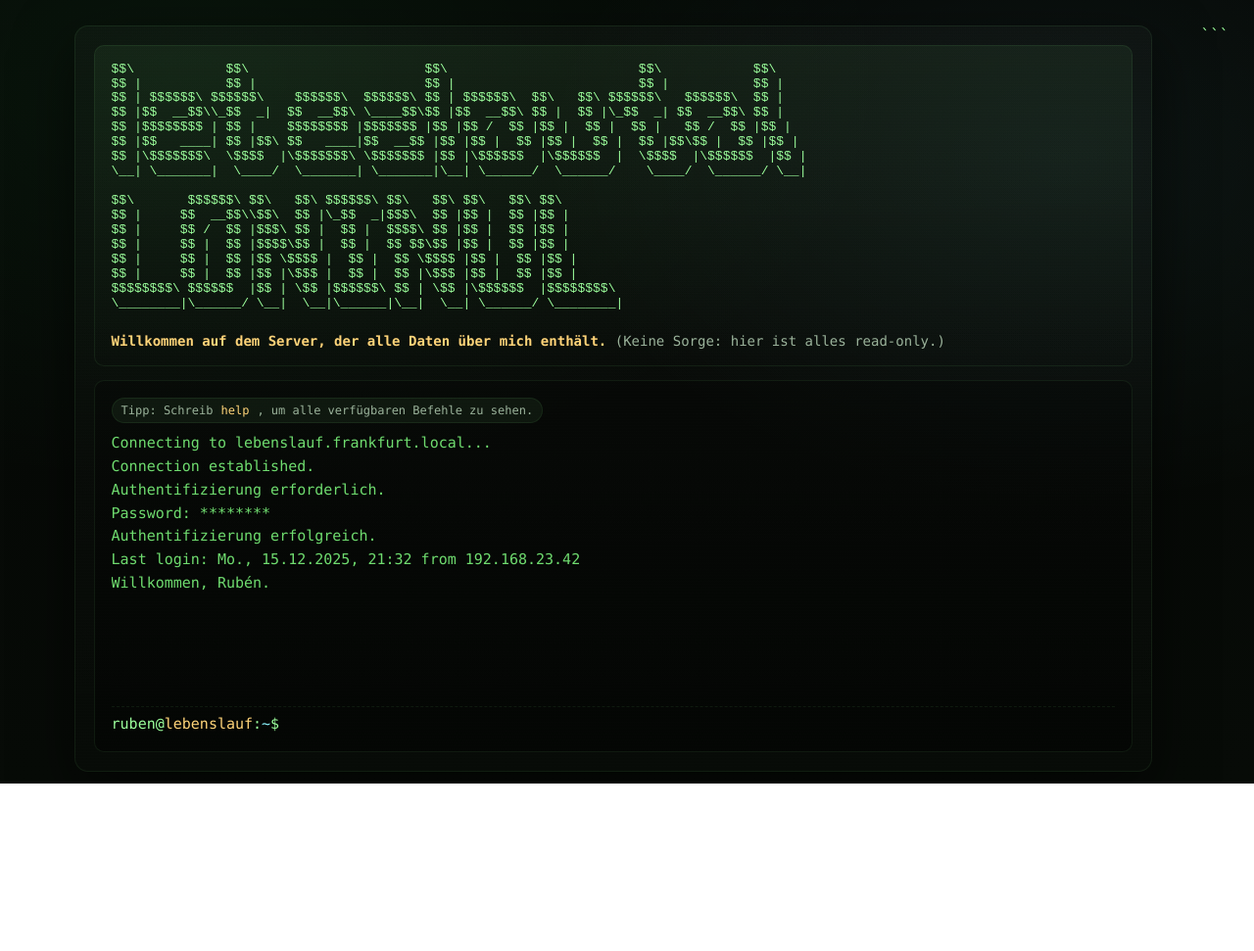
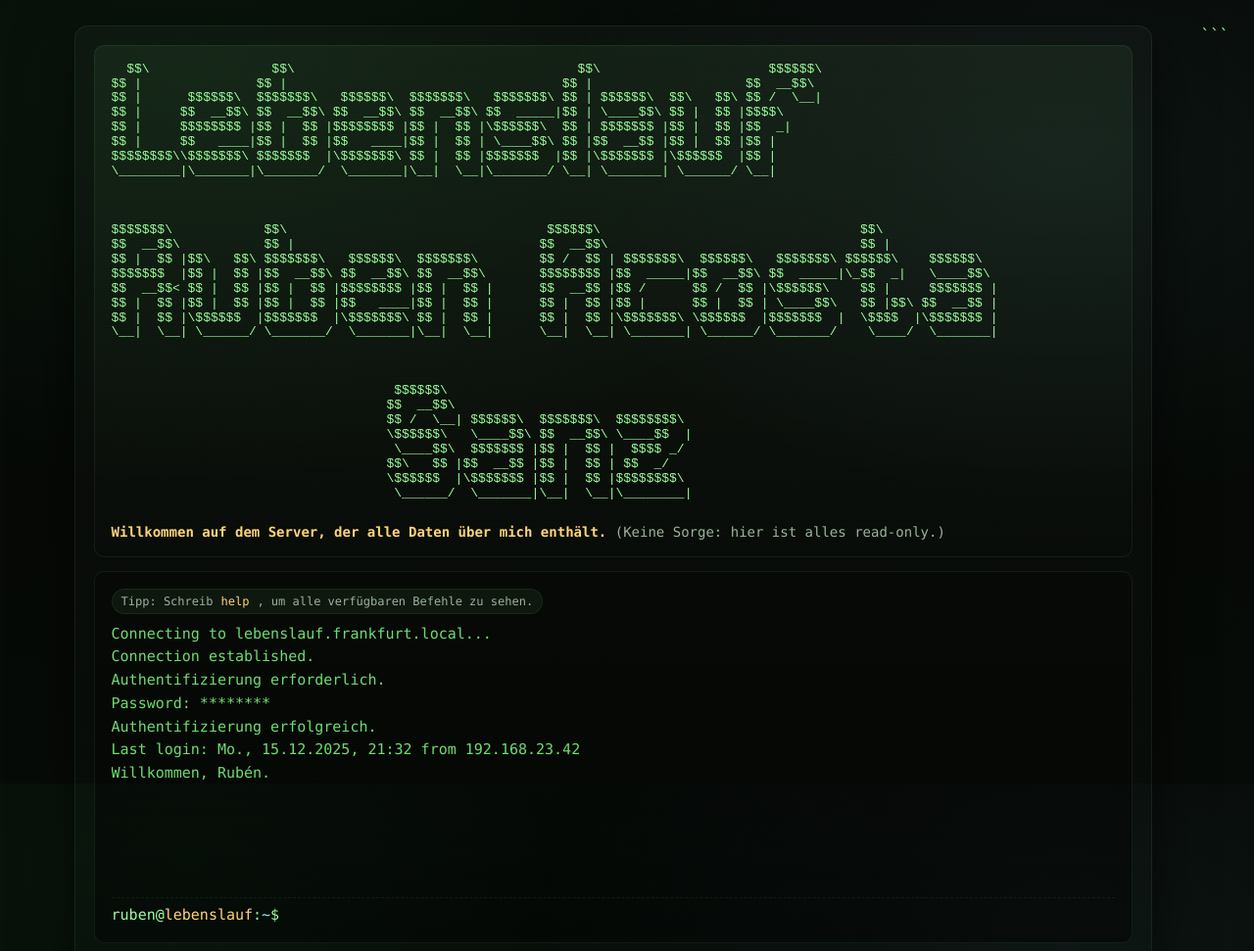
Before and after one commit to keroseno123/curriculum, a plain HTML site: page index.html in a window 1280 px wide. Shown: the top 971 px of the page at 98% size. Before the commit the page ends 800 px from the top, so only its background shows below. Drawn offline with Linux system fonts and the light colour scheme.

Commit message:
Update index.html

```diff
--- a/index.html
+++ b/index.html
@@ -202,23 +202,36 @@
   <main class="frame" aria-label="Interaktive Lebenslauf-Terminalseite">
     <section class="banner" aria-label="SSH-Banner">
       <pre>
-$$\            $$\                       $$\                         $$\            $$\
-$$ |           $$ |                      $$ |                        $$ |           $$ |
-$$ | $$$$$$\ $$$$$$\    $$$$$$\  $$$$$$\ $$ | $$$$$$\  $$\   $$\ $$$$$$\   $$$$$$\  $$ |
-$$ |$$  __$$\\_$$  _|  $$  __$$\ \____$$\$$ |$$  __$$\ $$ |  $$ |\_$$  _| $$  __$$\ $$ |
-$$ |$$$$$$$$ | $$ |    $$$$$$$$ |$$$$$$$ |$$ |$$ /  $$ |$$ |  $$ |  $$ |   $$ /  $$ |$$ |
-$$ |$$   ____| $$ |$$\ $$   ____|$$  __$$ |$$ |$$ |  $$ |$$ |  $$ |  $$ |$$\$$ |  $$ |$$ |
-$$ |\$$$$$$$\  \$$$$  |\$$$$$$$\ \$$$$$$$ |$$ |\$$$$$$  |\$$$$$$  |  \$$$$  |\$$$$$$  |$$ |
-\__| \_______|  \____/  \_______| \_______|\__| \______/  \______/    \____/  \______/ \__|
+  $$\                $$\                                     $$\                      $$$$$$\
+$$ |               $$ |                                    $$ |                    $$  __$$\
+$$ |      $$$$$$\  $$$$$$$\   $$$$$$\  $$$$$$$\   $$$$$$$\ $$ | $$$$$$\  $$\   $$\ $$ /  \__|
+$$ |     $$  __$$\ $$  __$$\ $$  __$$\ $$  __$$\ $$  _____|$$ | \____$$\ $$ |  $$ |$$$$\
+$$ |     $$$$$$$$ |$$ |  $$ |$$$$$$$$ |$$ |  $$ |\$$$$$$\  $$ | $$$$$$$ |$$ |  $$ |$$  _|
+$$ |     $$   ____|$$ |  $$ |$$   ____|$$ |  $$ | \____$$\ $$ |$$  __$$ |$$ |  $$ |$$ |
+$$$$$$$$\\$$$$$$$\ $$$$$$$  |\$$$$$$$\ $$ |  $$ |$$$$$$$  |$$ |\$$$$$$$ |\$$$$$$  |$$ |
+\________|\_______|\_______/  \_______|\__|  \__|\_______/ \__| \_______| \______/ \__|
 
-$$\       $$$$$$\ $$\   $$\ $$$$$$\ $$\   $$\ $$\   $$\ $$\
-$$ |     $$  __$$\\$$\  $$ |\_$$  _|$$$\  $$ |$$ |  $$ |$$ |
-$$ |     $$ /  $$ |$$$\ $$ |  $$ |  $$$$\ $$ |$$ |  $$ |$$ |
-$$ |     $$ |  $$ |$$$$\$$ |  $$ |  $$ $$\$$ |$$ |  $$ |$$ |
-$$ |     $$ |  $$ |$$ \$$$$ |  $$ |  $$ \$$$$ |$$ |  $$ |$$ |
-$$ |     $$ |  $$ |$$ |\$$$ |  $$ |  $$ |\$$$ |$$ |  $$ |$$ |
-$$$$$$$$\ $$$$$$  |$$ | \$$ |$$$$$$\ $$ | \$$ |\$$$$$$  |$$$$$$$$\
-\________|\______/ \__|  \__|\______|\__|  \__| \______/ \________|
+
+
+$$$$$$$\            $$\                                  $$$$$$\                                  $$\
+$$  __$$\           $$ |                                $$  __$$\                                 $$ |
+$$ |  $$ |$$\   $$\ $$$$$$$\   $$$$$$\  $$$$$$$\        $$ /  $$ | $$$$$$$\  $$$$$$\   $$$$$$$\ $$$$$$\    $$$$$$\
+$$$$$$$  |$$ |  $$ |$$  __$$\ $$  __$$\ $$  __$$\       $$$$$$$$ |$$  _____|$$  __$$\ $$  _____|\_$$  _|   \____$$\
+$$  __$$< $$ |  $$ |$$ |  $$ |$$$$$$$$ |$$ |  $$ |      $$  __$$ |$$ /      $$ /  $$ |\$$$$$$\    $$ |     $$$$$$$ |
+$$ |  $$ |$$ |  $$ |$$ |  $$ |$$   ____|$$ |  $$ |      $$ |  $$ |$$ |      $$ |  $$ | \____$$\   $$ |$$\ $$  __$$ |
+$$ |  $$ |\$$$$$$  |$$$$$$$  |\$$$$$$$\ $$ |  $$ |      $$ |  $$ |\$$$$$$$\ \$$$$$$  |$$$$$$$  |  \$$$$  |\$$$$$$$ |
+\__|  \__| \______/ \_______/  \_______|\__|  \__|      \__|  \__| \_______| \______/ \_______/    \____/  \_______|
+
+
+
+                                     $$$$$$\
+                                    $$  __$$\
+                                    $$ /  \__| $$$$$$\  $$$$$$$\  $$$$$$$$\
+                                    \$$$$$$\   \____$$\ $$  __$$\ \____$$  |
+                                     \____$$\  $$$$$$$ |$$ |  $$ |  $$$$ _/
+                                    $$\   $$ |$$  __$$ |$$ |  $$ | $$  _/
+                                    \$$$$$$  |\$$$$$$$ |$$ |  $$ |$$$$$$$$\
+                                     \______/  \_______|\__|  \__|\________|
       </pre>
       <div class="subtitle">
         <strong>Willkommen auf dem Server, der alle Daten über mich enthält.</strong>
```
